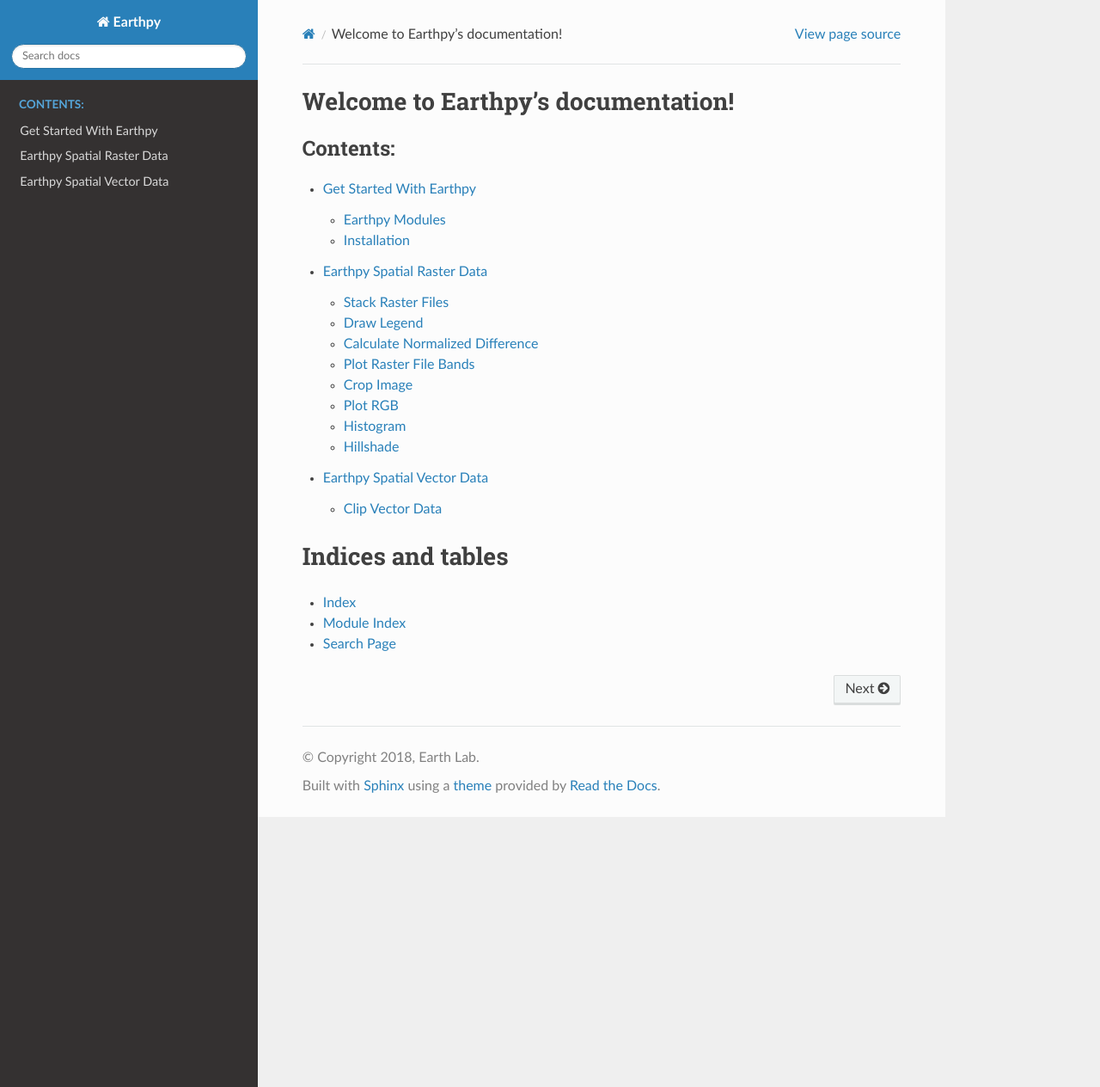
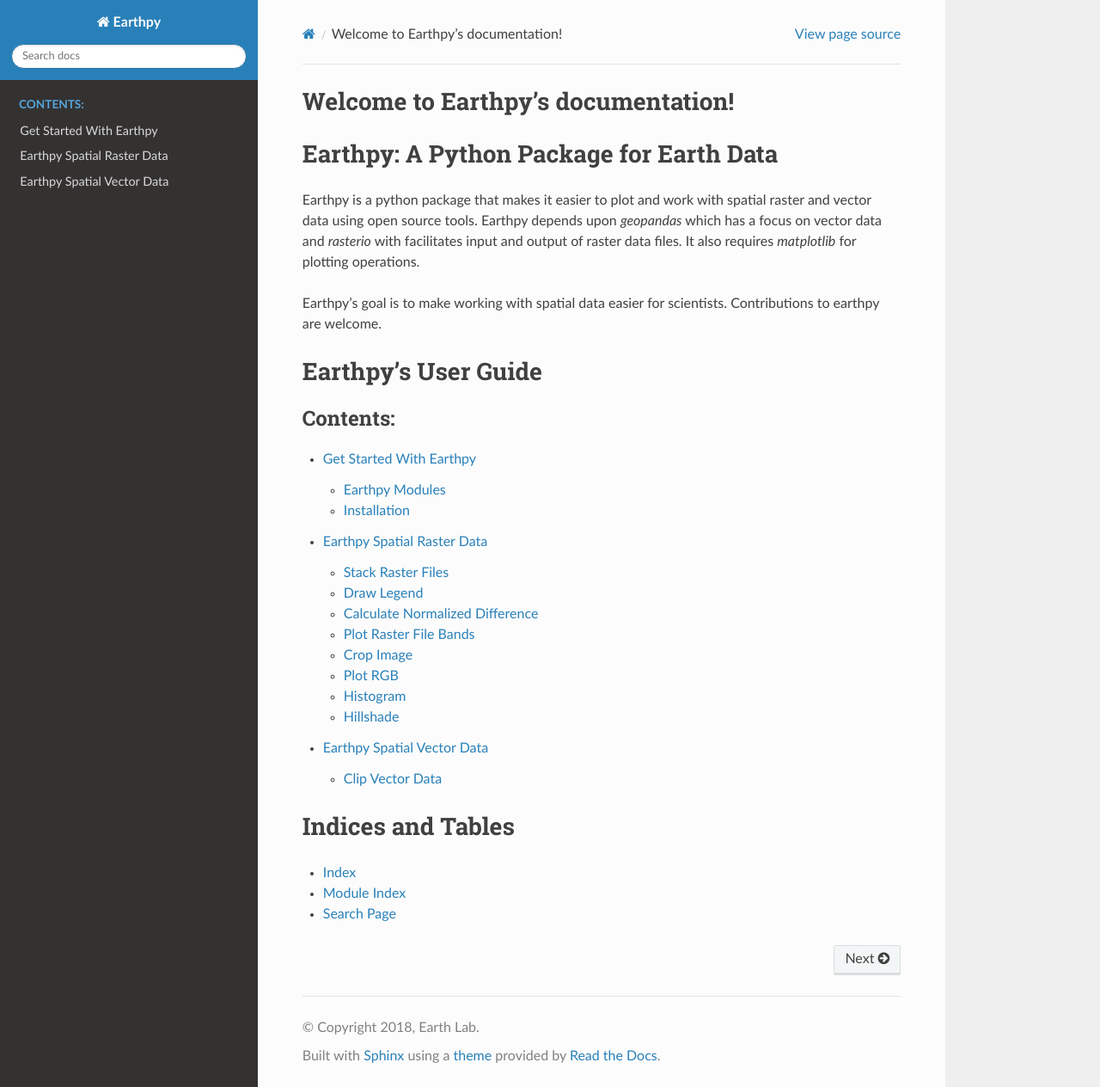
Before and after one commit to earthlab/earthpy, a Sphinx documentation site: the page built from docs/index.rst, in a window 1280 px wide and 1264 px high. Shown: the whole window at 86% size. Built offline with Sphinx 7.4.7 and the Read the Docs theme 2.0.0, drawn with Linux system fonts in a browser that asks for light colours.

Commit message:
Reword content in spatial-raster.rst and Add summary description of earthpy to index.rst (#77)
* Updated spatial-raster.rst-fixed spelling for Reference

* Added documentation for element and options

* Added documentation for element and options

* Added documentation for element and options

* Added documentation for element and options

* Added documentation for element and options

* Added documentation for element and options

* Added documentation for element and options

* Added documentation for element and options

* Reworded Content

* Add summary description of earthpy to index.rst

Added summary description for each document in Earthpy to the index.rst
PR #77

* Update -Add summary description to index.rst

* Add summary of earthpy to index.rst & minor edit to spatial-raster.rst

* Resolve Conflict- attempt

```diff
--- a/docs/index.rst
+++ b/docs/index.rst
@@ -5,6 +5,19 @@
 
 Welcome to Earthpy's documentation!
 ===================================
+
+Earthpy: A Python Package for Earth Data
+========================================
+Earthpy is a python package that makes it easier to plot and work with spatial
+raster and vector data using open source tools. Earthpy depends upon `geopandas`
+which has a focus on vector data and `rasterio` with facilitates input and
+output of raster data files. It also requires `matplotlib` for plotting operations.
+
+Earthpy's goal is to make working with spatial data easier for scientists.
+Contributions to earthpy are welcome.
+
+Earthpy's User Guide
+====================
 
 .. toctree::
    :maxdepth: 2
@@ -14,9 +27,7 @@ Welcome to Earthpy's documentation!
    spatial-raster
    spatial-vector
 
-
-
-Indices and tables
+Indices and Tables
 ==================
 
 * :ref:`genindex`
```
Also changed, not shown: docs/spatial-raster.rst (+6 -8 lines).
